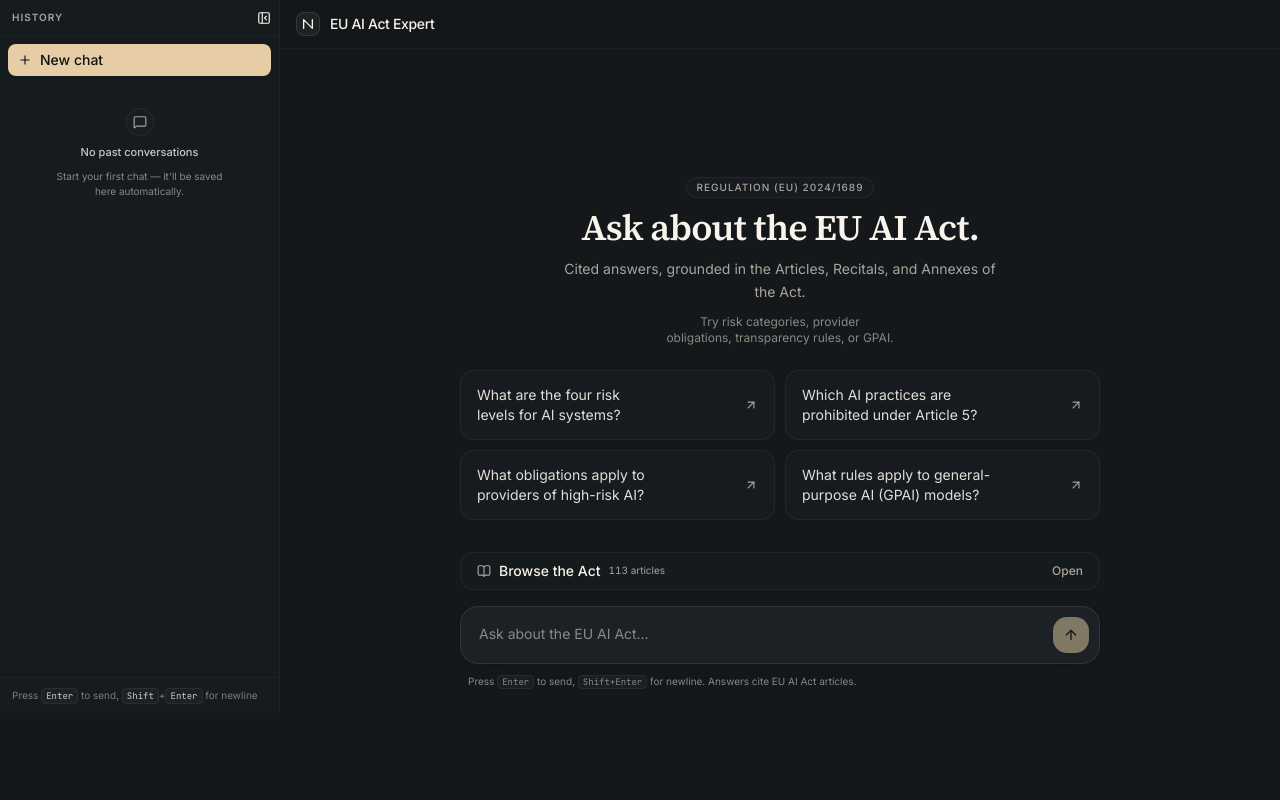
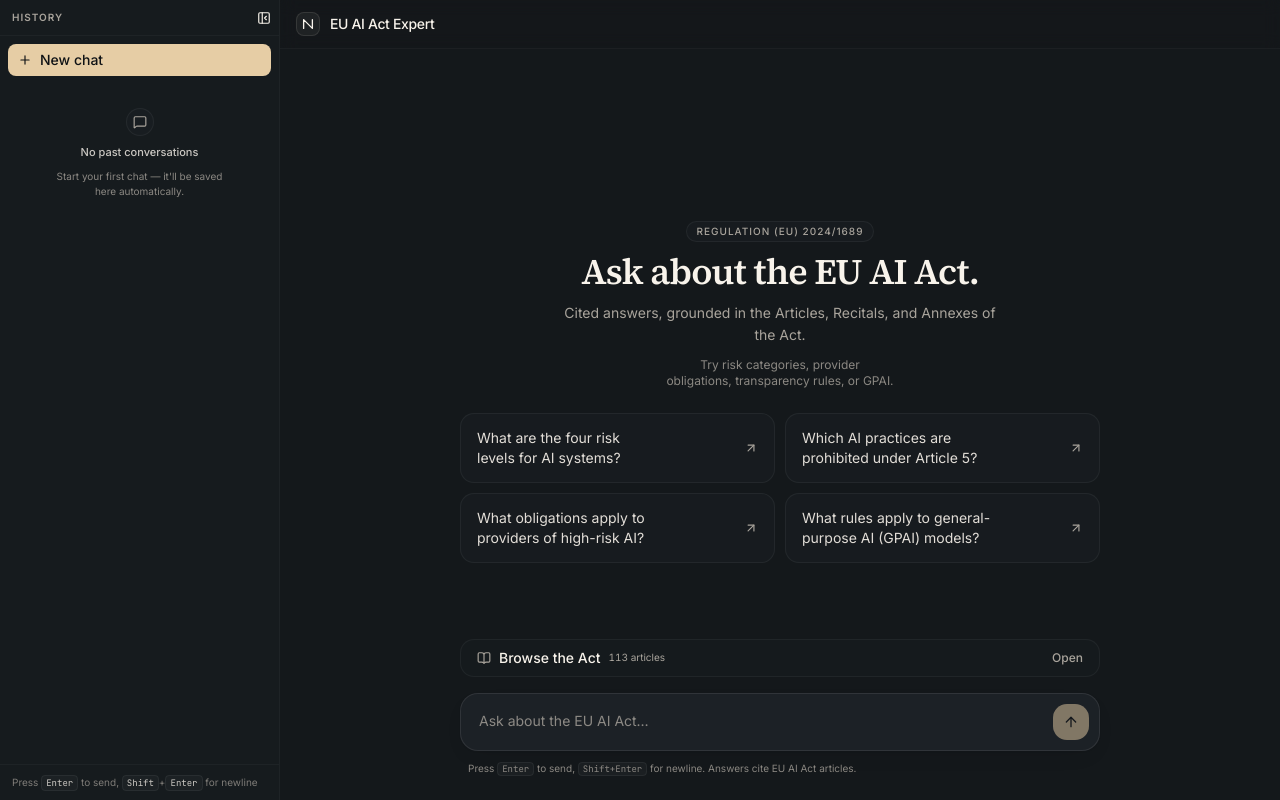
Before and after one commit to Baladoodle/eu-ai-rag, a Next.js app: page / in a window 1280 px wide. Built offline with nearby package versions, Linux system fonts and the light colour scheme.

Commit message:
history rail is full height with chrome-only collapse

```diff
--- a/src/app/layout.tsx
+++ b/src/app/layout.tsx
@@ -56,7 +56,7 @@ export default function RootLayout({
       lang="en"
       className={`${inter.variable} ${sourceSerif.variable} ${jetbrainsMono.variable} h-full antialiased dark`}
     >
-      <body className="min-h-full flex flex-col bg-background text-foreground">
+      <body className="h-screen flex flex-col bg-background text-foreground overflow-hidden">
         <TooltipProvider>{children}</TooltipProvider>
       </body>
     </html>
--- a/src/components/chat/ChatHistory.tsx
+++ b/src/components/chat/ChatHistory.tsx
@@ -188,13 +188,18 @@ export function ChatHistory({
       </div>
 
       {/*
-       * Conversation list. ScrollArea handles overflow so the rail
-       * never grows past the viewport. We key the list on the active id
-       * so layout transitions feel intentional.
+       * Conversation list. Rendered only when the rail is expanded. In
+       * collapsed mode the rail is pure chrome (toggle + new chat) so
+       * the list never crowds 56px. The full list returns when the
+       * user expands — see `isExpanded` check below.
+       *
+       * ScrollArea handles overflow so the rail never grows past the
+       * viewport. We key the list on the active id so layout
+       * transitions feel intentional.
        */}
-      <div className="flex-1 overflow-y-auto px-2 pb-3">
-        {isExpanded ? (
-          conversations.length === 0 ? (
+      {isExpanded ? (
+        <div className="flex-1 overflow-y-auto px-2 pb-3">
+          {conversations.length === 0 ? (
             <EmptyHistory />
           ) : (
             <ul role="list" className="flex flex-col gap-0.5">
@@ -208,27 +213,15 @@ export function ChatHistory({
                 />
               ))}
             </ul>
-          )
-        ) : (
-          // Collapsed: icon-only list so the rail is still usable.
-          <ul role="list" className="flex flex-col items-center gap-1">
-            {conversations.slice(0, 8).map((conversation) => (
-              <li key={conversation.id}>
-                <Button
-                  type="button"
-                  onClick={() => onSelect(conversation.id)}
-                  variant={conversation.id === activeId ? "secondary" : "ghost"}
-                  size="icon-sm"
-                  aria-label={`Resume: ${conversation.title}`}
-                  title={conversation.title}
-                >
-                  <MessageSquare className="size-3.5" aria-hidden="true" />
-                </Button>
-              </li>
-            ))}
-          </ul>
-        )}
-      </div>
+          )}
+        </div>
+      ) : (
+        // Collapsed: chrome only. The conversation list returns when
+        // the user expands the rail. The remaining flex space is
+        // intentional empty chrome — it makes the rail feel anchored
+        // without rendering a tiny icon list that's hard to parse.
+        <div className="flex-1" aria-hidden="true" />
+      )}
 
       {/*
        * Footer — always-visible at the bottom of the rail so the
```
